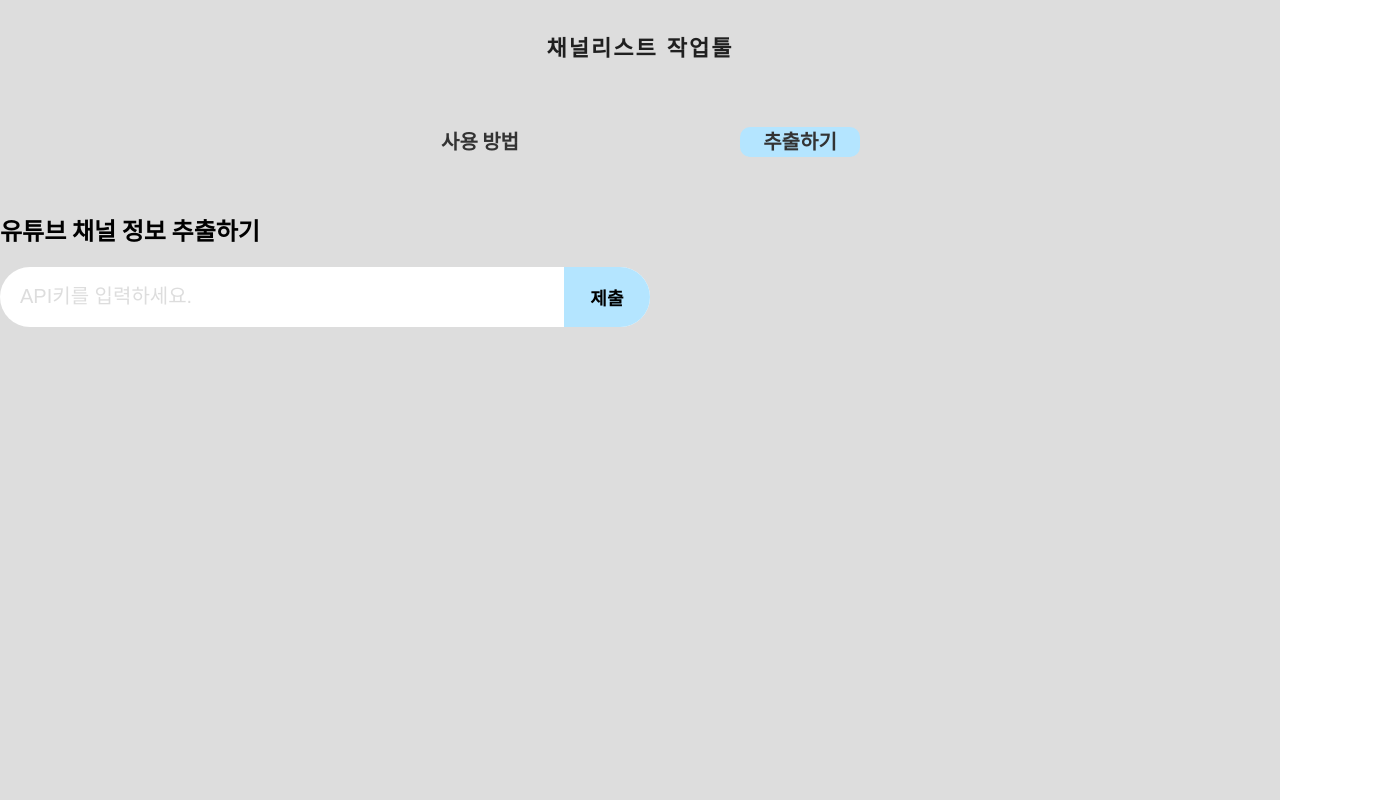
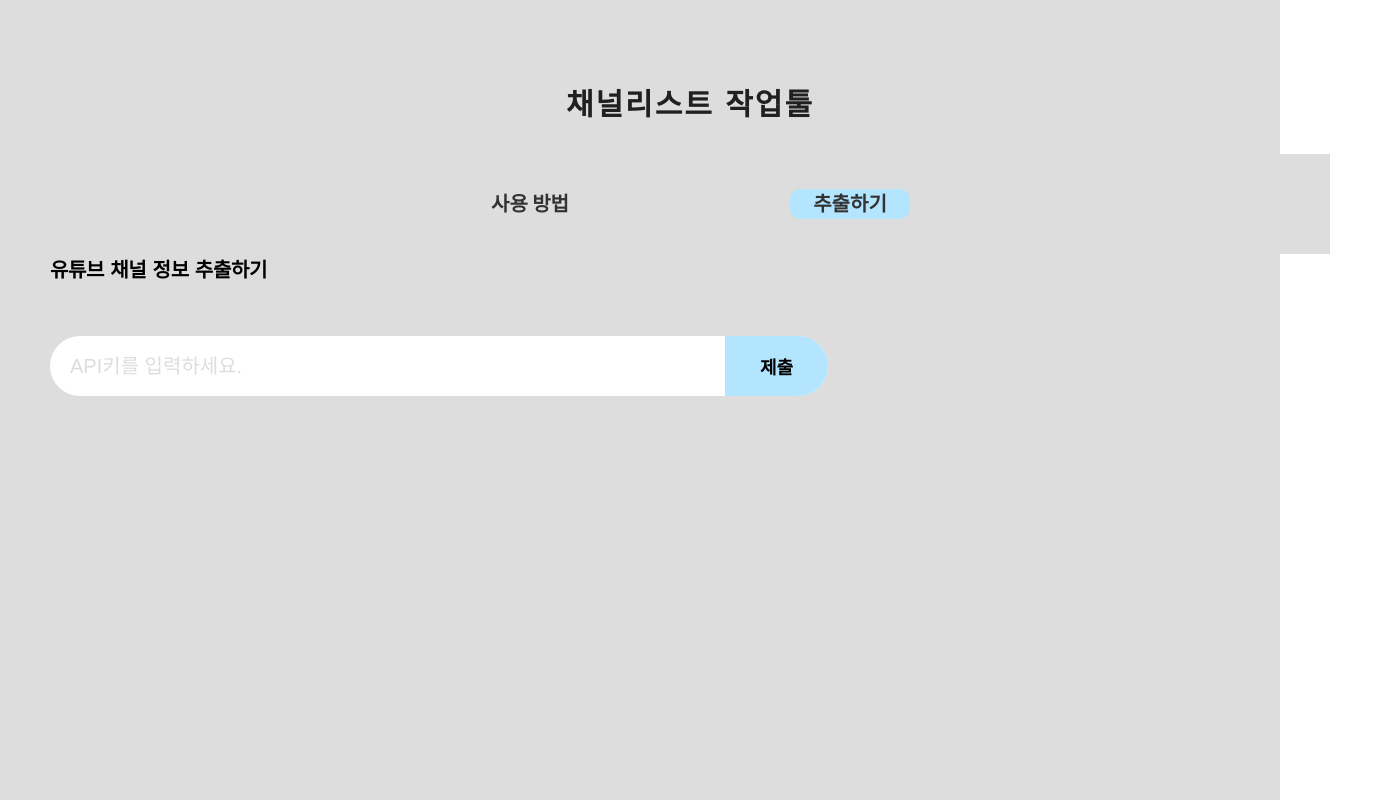
Before and after one commit to Dojinkyung/youtube_channel_list_react, a React (Create React App) app: page /converting in a window 1280 px wide. Shown: the whole page, 1380 px wide, since content can reach past the window. Built offline with nearby package versions, Linux system fonts and the light colour scheme; the HTML template or start-up script is replaced by a standard one.

Commit message:
Design:css변경

```diff
--- a/src/component/input.module.scss
+++ b/src/component/input.module.scss
@@ -3,7 +3,7 @@
 
 .inputForm {
   @include flexbox.flexbox(between, center);
-  width: 50%;
+  width: 100%;
   height: 60px;
   padding-left: 10px;
   overflow: hidden;
--- a/src/component/title.module.scss
+++ b/src/component/title.module.scss
@@ -4,7 +4,7 @@ h1 {
   margin: 0;
   font-family: "Raleway", sans-serif;
   text-align: center;
-  font-size: 22px;
+  font-size: 30px;
   font-weight: 700;
   color: #202020;
   text-transform: uppercase;
--- a/src/routes/converting/converting.module.scss
+++ b/src/routes/converting/converting.module.scss
@@ -0,0 +1,22 @@
+@use "/src/styles/constants/colors";
+@use "/src/styles/mixins/flexbox";
+
+.centering {
+  @include flexbox.flexbox(center, start);
+  width: 100%;
+  flex-direction: column;
+  padding: 50px;
+  .title {
+    width: 400px;
+    padding: 0px 0px 50px 0px;
+    font-size: 20px;
+    font-weight: 700;
+    line-height: 1.6;
+    color: colors.$BLACK;
+    text-align: left;
+    letter-spacing: -0.018em;
+  }
+  .elements {
+    width: 60%;
+  }
+}
--- a/src/routes/converting/index.tsx
+++ b/src/routes/converting/index.tsx
@@ -1,15 +1,15 @@
-//import styles from "./converting.module.scss";
-
 import Input from "../../component/Input";
 import TabBar from "../../component/TabBar";
-
+import styles from "./converting.module.scss";
 const ConvertingPage = () => {
   return (
-    <div>
+    <main className={styles.centering}>
       <TabBar />
-      <h2>유튜브 채널 정보 추출하기</h2>
-      <Input />
-    </div>
+      <h1 className={styles.title}>유튜브 채널 정보 추출하기</h1>
+      <div className={styles.elements}>
+        <Input />
+      </div>
+    </main>
   );
 };
 
--- a/src/routes/information/index.tsx
+++ b/src/routes/information/index.tsx
@@ -1,13 +1,13 @@
-//import styles from "./information.module.scss";
+import styles from "./information.module.scss";
 
 import TabBar from "../../component/TabBar";
 
 const InfomationPage = () => {
   return (
-    <div>
+    <main className={styles.centering}>
       <TabBar />
       <div>
-        <h2>채널리스트 작업툴 사용하는 방법</h2>
+        <h1 className={styles.title}>채널리스트 작업툴 사용하는 방법</h1>
         <p>
           채널리스트 페이지 사용법 1.구글 로그인 후 유튜브 api key를 발급
           받습니다
@@ -22,7 +22,7 @@ const InfomationPage = () => {
           dojinkyung98@gmail.com로 메일 주세요!
         </p>
       </div>
-    </div>
+    </main>
   );
 };
 
--- a/src/routes/information/information.module.scss
+++ b/src/routes/information/information.module.scss
@@ -0,0 +1,22 @@
+@use "/src/styles/constants/colors";
+@use "/src/styles/mixins/flexbox";
+
+.centering {
+  @include flexbox.flexbox(center, start);
+  width: 100%;
+  flex-direction: column;
+  padding: 50px;
+  .title {
+    width: 400px;
+    padding: 0px 0px 50px 0px;
+    font-size: 20px;
+    font-weight: 700;
+    line-height: 1.6;
+    color: colors.$BLACK;
+    text-align: left;
+    letter-spacing: -0.018em;
+  }
+  .elements {
+    width: 60%;
+  }
+}
```
